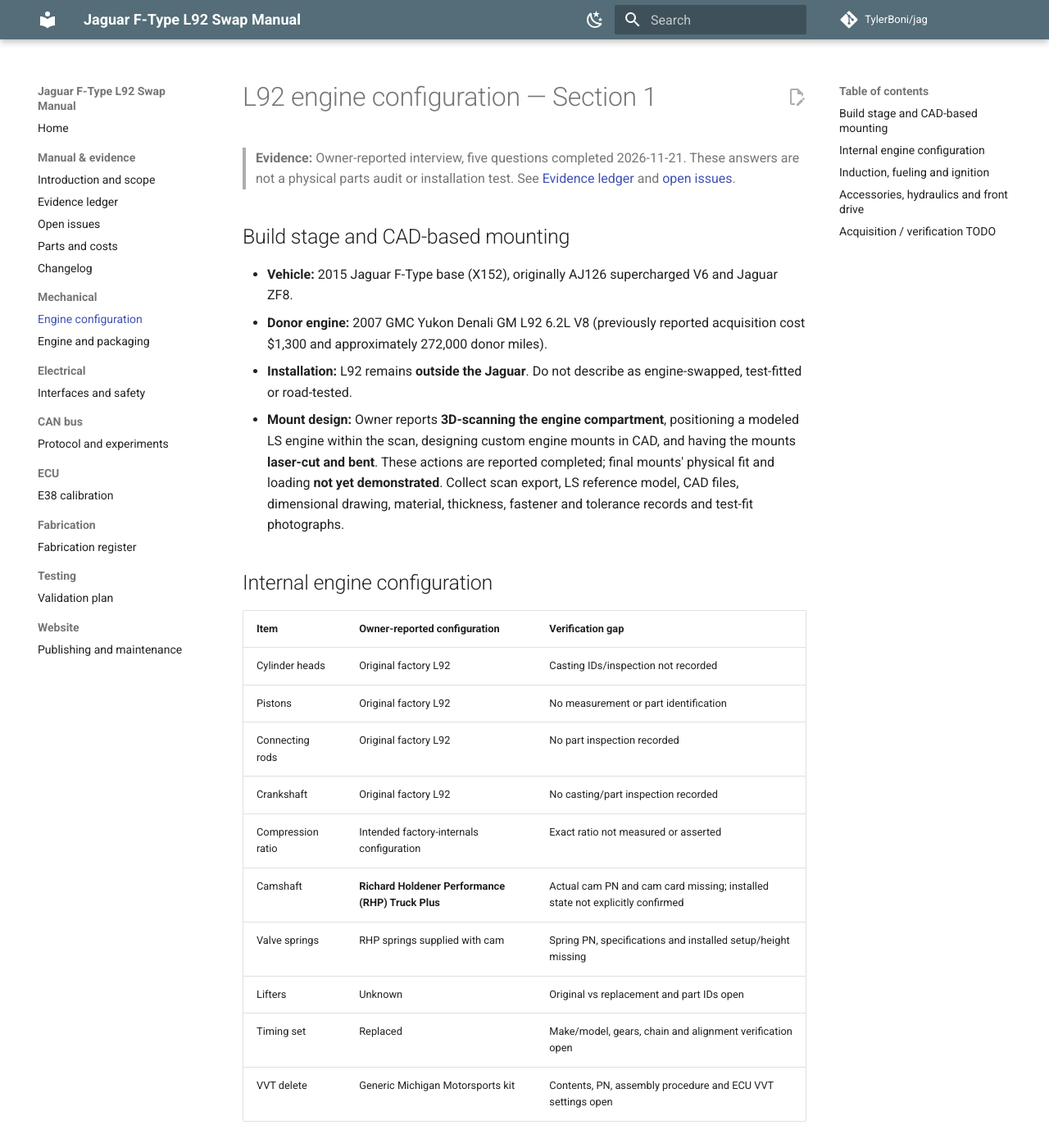
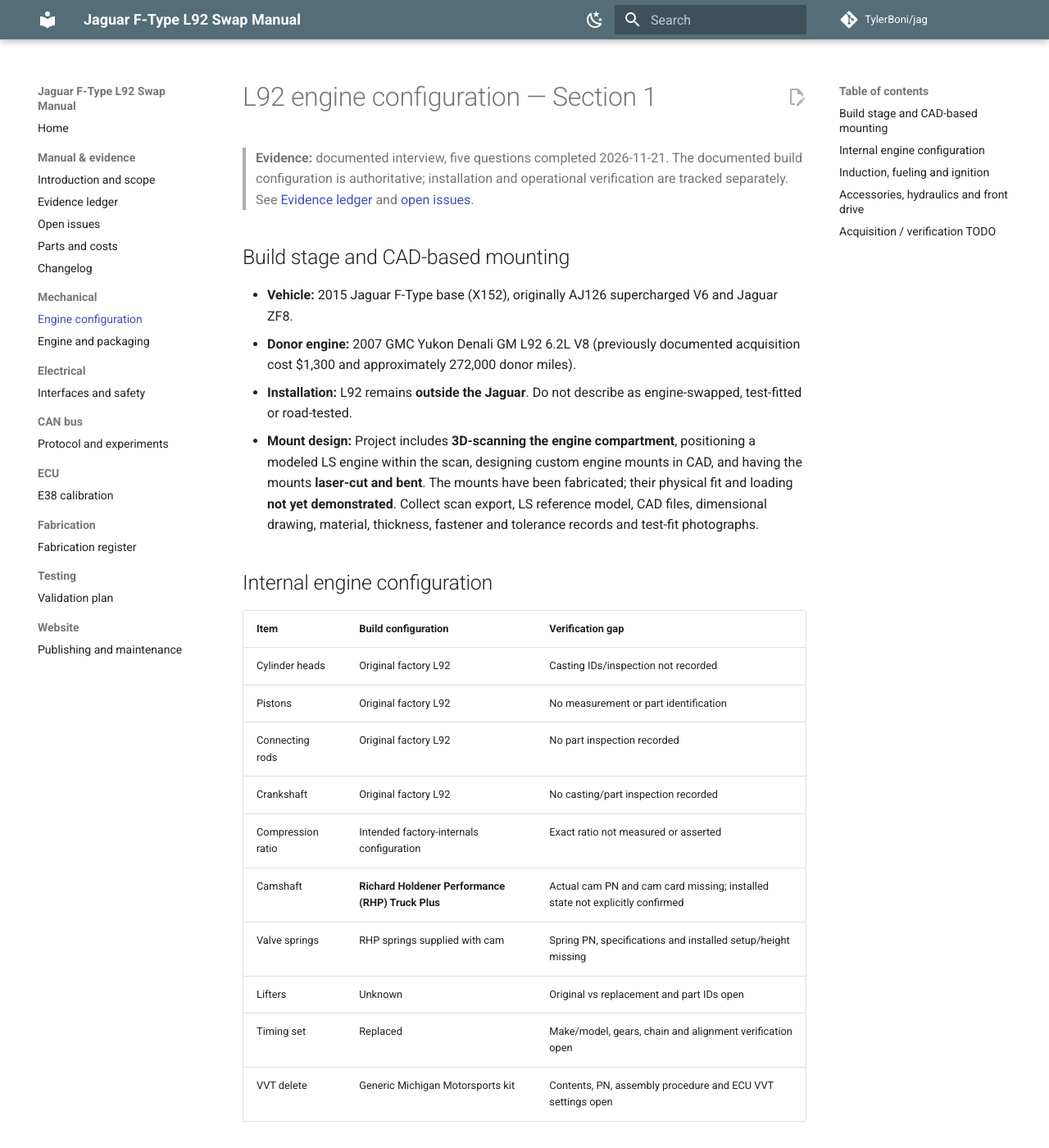
Before and after one commit to TylerBoni/jag, an MkDocs documentation site: the page built from build-manual/docs/mechanical/engine-configuration.md, in a window 1280 px wide and 1400 px high. Shown: the whole window at 82% size. Built offline with MkDocs 1.6.1 and Material for MkDocs 9.7.7, drawn with Linux system fonts in a browser that asks for light colours; comment, search, counter and statistics services are not loaded; some of the changed text lies outside the part shown.

Commit message:
docs: treat builder configuration as authoritative; distinguish validation

```diff
--- a/build-manual/docs/mechanical/engine-configuration.md
+++ b/build-manual/docs/mechanical/engine-configuration.md
@@ -1,17 +1,17 @@
 # L92 engine configuration — Section 1
 
-> **Evidence:** Owner-reported interview, five questions completed 2026-11-21. These answers are not a physical parts audit or installation test. See [Evidence ledger](../../EVIDENCE.md) and [open issues](../../ISSUES.md).
+> **Evidence:** documented interview, five questions completed 2026-11-21. The documented build configuration is authoritative; installation and operational verification are tracked separately. See [Evidence ledger](../../EVIDENCE.md) and [open issues](../../ISSUES.md).
 
 ## Build stage and CAD-based mounting
 
 - **Vehicle:** 2015 Jaguar F-Type base (X152), originally AJ126 supercharged V6 and Jaguar ZF8.
-- **Donor engine:** 2007 GMC Yukon Denali GM L92 6.2L V8 (previously reported acquisition cost $1,300 and approximately 272,000 donor miles).
+- **Donor engine:** 2007 GMC Yukon Denali GM L92 6.2L V8 (previously documented acquisition cost $1,300 and approximately 272,000 donor miles).
 - **Installation:** L92 remains **outside the Jaguar**. Do not describe as engine-swapped, test-fitted or road-tested.
-- **Mount design:** Owner reports **3D-scanning the engine compartment**, positioning a modeled LS engine within the scan, designing custom engine mounts in CAD, and having the mounts **laser-cut and bent**. These actions are reported completed; final mounts' physical fit and loading **not yet demonstrated**. Collect scan export, LS reference model, CAD files, dimensional drawing, material, thickness, fastener and tolerance records and test-fit photographs.
+- **Mount design:** Project includes **3D-scanning the engine compartment**, positioning a modeled LS engine within the scan, designing custom engine mounts in CAD, and having the mounts **laser-cut and bent**. The mounts have been fabricated; their physical fit and loading **not yet demonstrated**. Collect scan export, LS reference model, CAD files, dimensional drawing, material, thickness, fastener and tolerance records and test-fit photographs.
 
 ## Internal engine configuration
 
-| Item | Owner-reported configuration | Verification gap |
+| Item | Build configuration | Verification gap |
 | --- | --- | --- |
 | Cylinder heads | Original factory L92 | Casting IDs/inspection not recorded |
 | Pistons | Original factory L92 | No measurement or part identification |
@@ -24,11 +24,11 @@
 | Timing set | Replaced | Make/model, gears, chain and alignment verification open |
 | VVT delete | Generic Michigan Motorsports kit | Contents, PN, assembly procedure and ECU VVT settings open |
 
-**Status:** Owner-reported configuration. "Replaced" does not establish a photographed/tested installation.
+**Status:** Build configuration established. Installation, dimensional verification, and functional testing are tracked individually.
 
 ## Induction, fueling and ignition
 
-| Component | Owner-reported configuration | Verification gap |
+| Component | Build configuration | Verification gap |
 | --- | --- | --- |
 | Intake manifold | Factory L92 truck manifold | Casting or GM PN unknown |
 | Electronic throttle body | Factory L92 | PN and ETC sweep verification unknown |
@@ -39,15 +39,15 @@ Previous project discussions described Jaguar intake plumbing and MAF arrangemen
 
 ## Accessories, hydraulics and front drive
 
-| Component | Owner-reported arrangement | Evidence and open work |
+| Component | Build configuration | Evidence and open work |
 | --- | --- | --- |
 | Water pump | Corvette configuration | Earlier conversation mentions 2004 Corvette application; current answer only confirms "Corvette". Exact PN and physical installation unknown |
 | Crankshaft balancer | Corvette configuration | Exact PN, pulley offset, bolt procedure, belt alignment and fit unknown |
 | Alternator | **Jaguar alternator**, adapted to **ICT Billet low-mount bracket** using custom adapter | Make/PN, bracket PN, adapter CAD/fasteners, electrical excitation and charging test unknown |
-| A/C compressor | **Factory Denali A/C compressor retained** (owner correction, supersedes earlier Jaguar selection) | Exact compressor PN, condition, physically mounted status, line adaptation and cooling operation not verified |
-| A/C bracket | ICT Billet bracket for Denali A/C compressor (owner-reported) | Specific bracket PN, fit, pulley plane and installed state unknown |
+| A/C compressor | **Factory Denali A/C compressor retained** (configuration correction, supersedes earlier Jaguar selection) | Exact compressor PN, condition, physically mounted status, line adaptation and cooling operation not verified |
+| A/C bracket | ICT Billet bracket for Denali A/C compressor | Specific bracket PN, fit, pulley plane and installed state unknown |
 | Power steering pump | **G8 pump**, **ICT Billet bracket** | Exact pump/bracket PN and operating pressure/flow unverified |
-| Power steering reservoir | Jaguar reservoir retained; return hose reportedly trimmed | Routing, support, capacity, leak/heat evaluation outstanding |
+| Power steering reservoir | Jaguar reservoir retained; return hose trimmed | Routing, support, capacity, leak/heat evaluation outstanding |
 | High-pressure PS line | Jaguar banjo end cut off; tube flared and adapted for **-6 AN** connection to G8 pump | **Safety critical:** exact flare standard/seat, adapter fitting, tube material, hose pressure rating, pressure relief behavior and leak test not verified |
 
 **Do not assume the Jaguar high-pressure line's new flare is compatible with a standard 37° AN seat merely because a -6 AN fitting was used.** A documented pressure-rated connection and professional inspection are required prior to operation.
```
